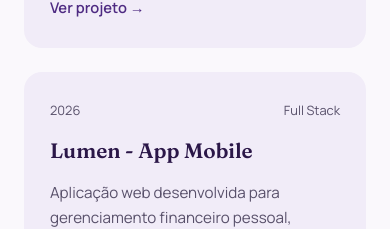
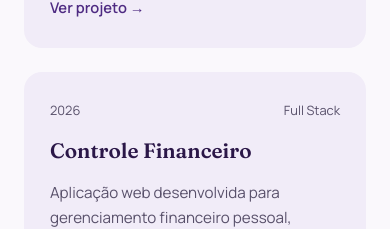
Before and after one commit to DudaCruz113/Portfolio-MariaEduardaCruz, a plain HTML site: page index.html in a window 390 px wide. Shown: the part 2976-3205 px from the top of the page. Drawn offline with Linux system fonts and the light colour scheme.

```diff
--- a/index.html
+++ b/index.html
@@ -143,7 +143,7 @@
           <span class="projeto__ano">2026</span>
           <span class="projeto__tipo">Full Stack</span>
         </div>
-        <h3 class="projeto__titulo">Lumen - App Mobile</h3>
+        <h3 class="projeto__titulo">Controle Financeiro</h3>
         <p class="projeto__descricao">
         Aplicação web desenvolvida para gerenciamento financeiro pessoal,
        permitindo cadastro e login de usuários, registro de entradas e saídas,
```
